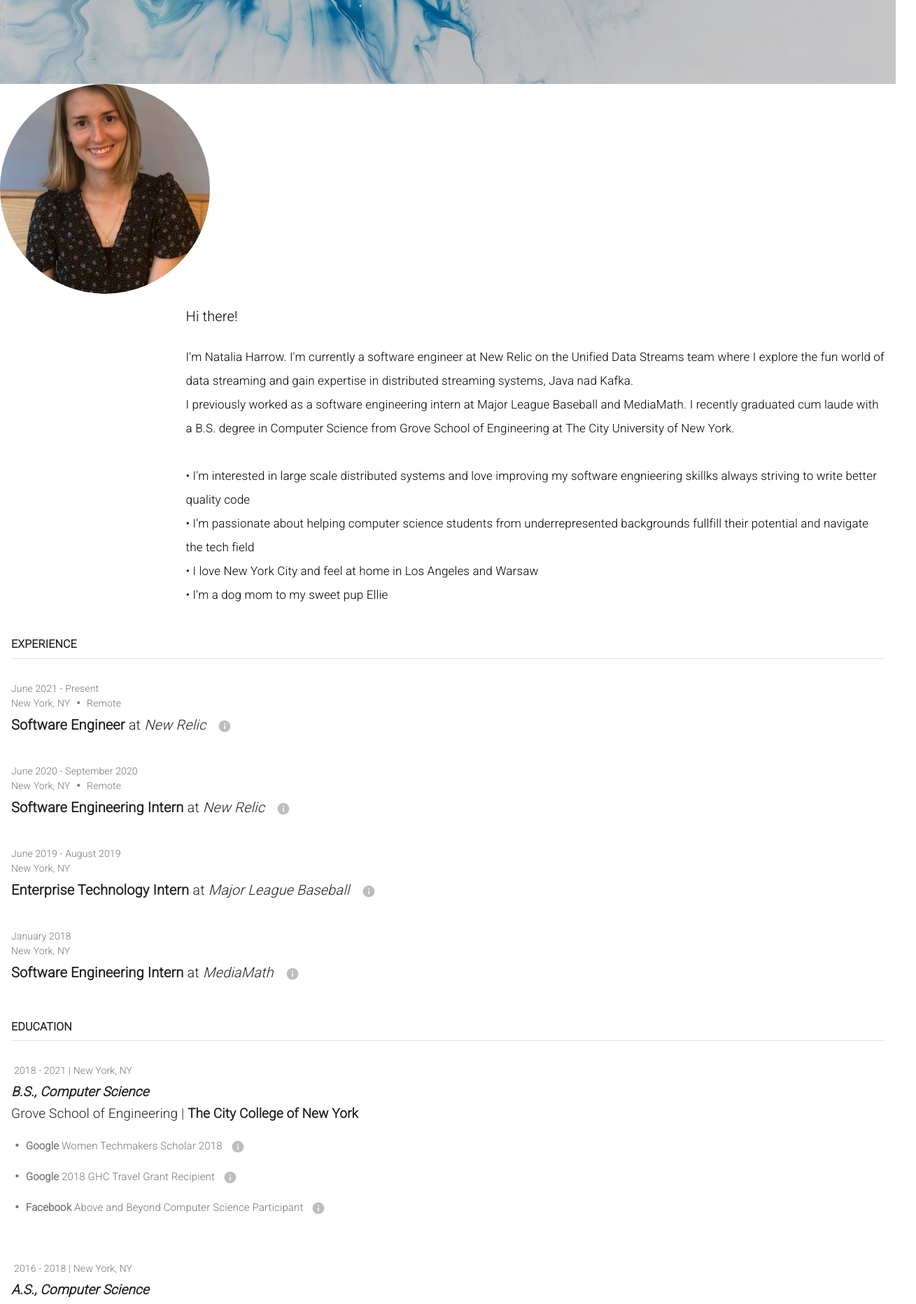
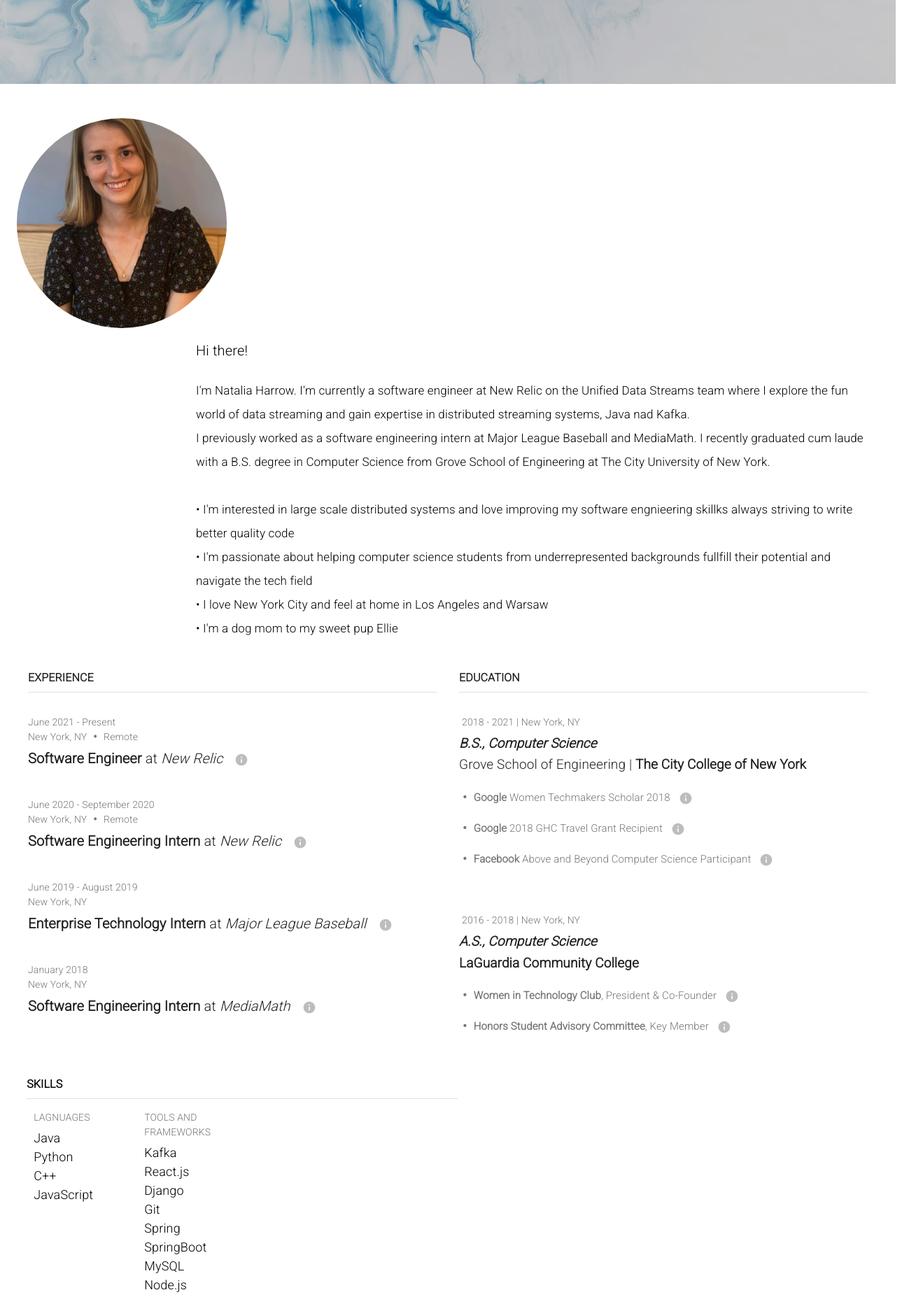
Before and after one commit to nataliaharrow/nataliaharrow, a React (Create React App) app in the folder client/: page / in a window 1280 px wide. Shown: the part 680-2544 px from the top of the page at 70% size, 1309 px wide, since content can reach past the window. Built offline with nearby package versions, Linux system fonts and the light colour scheme.

Commit message:
Styled the main page

```diff
--- a/client/src/App.js
+++ b/client/src/App.js
@@ -5,28 +5,59 @@ import ResumeExperience from './components/ResumeExperience';
 import ResumeEducation from './components/ResumeEducation';
 import Skills from './components/Skills';
 import Contact from './components/Contact';
-import { Grid } from '@material-ui/core';
+import { Container, Grid } from '@material-ui/core';
+import { makeStyles } from '@material-ui/core';
+
+const useStyles = makeStyles((theme) => ({
+  aboutGridOut: {
+    width: '100vw',
+    minHeight: '100vh',
+    spacing: 10,
+    justify: 'center',
+    alignItems: 'center'
+  },
+  aboutGridIn: {
+    marginTop: '4%',
+    // marginBottom: '5%'
+  },
+  contactGrid: {
+    width: '100vw',
+    height: '100vh',
+    justify: 'center',
+    alignItems: 'center',
+    backgroundColor: "#fafafa",
+    marginTop: '4%'
+  },
+}));
 
 function App() {
+
+  const classes = useStyles();
 
   return (
     <div>
         <Grid container >
           <Welcome></Welcome>
         </Grid>
-        <Grid>
+        <Container>
+          <Grid container>
+            <Grid id="about" item className={classes.aboutGridOut}>
+              <Grid className={classes.aboutGridIn}>
                 <About></About>
               </Grid>
-        <Grid>
+            </Grid>
+            <Grid id="resume" item xs={12} sm={12} md={12} lg={6}>
               <ResumeExperience></ResumeExperience>
             </Grid>
-        <Grid>
+            <Grid item xs={12} sm={12} md={12} lg={6}>
               <ResumeEducation></ResumeEducation>
             </Grid>
-        <Grid>
+            <Grid item xs={12} sm={12} md={12} lg={6}>
               <Skills></Skills>
             </Grid>
-        <Grid>
+          </Grid>
+        </Container>
+        <Grid id="contact" item className={classes.contactGrid}>
           <Contact></Contact>
         </Grid>
     </div>
```
Lines whose indentation alone changed are shown as unchanged.
